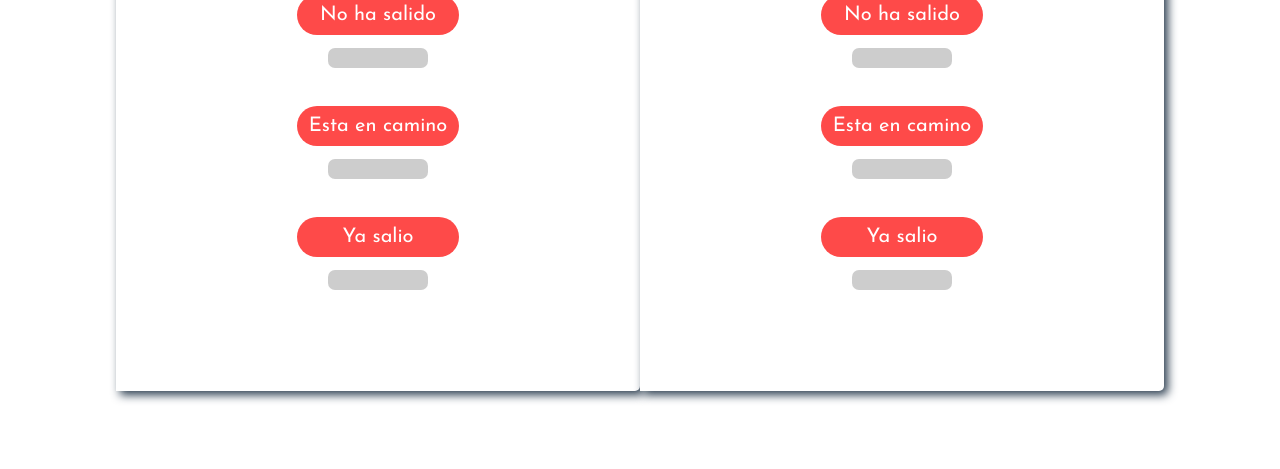
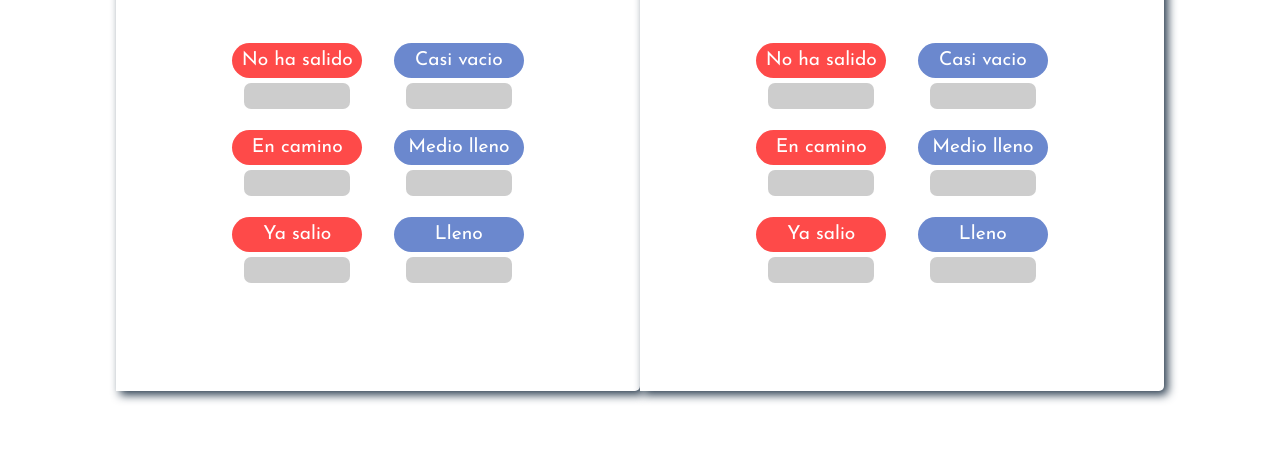
Before and after one commit to JuanPabloOS/transporte, a website: page public/index.html in a window 1280 px wide. Shown: the part 331-800 px from the top of the page. Drawn offline with nearby package versions, Linux system fonts and the light colour scheme; no server answers; a web font is replaced by a local one.

Commit message:
Index mucho menos feo

```diff
--- a/public/css/index.css
+++ b/public/css/index.css
@@ -24,6 +24,9 @@
     align-items: center;
     flex-wrap: wrap-reverse;
 }
+.contOpciones{
+    width: 65%;
+}
 .elem{
     height: 80%;
     padding: 10px;
@@ -37,17 +40,6 @@
     border-bottom-right-radius: 5px;
     background-color: #ffffff;
     flex-basis: 40%;
-    align-items: center;
-}
-.opcion{
-    border-radius: 25px;
-    color: #fff;
-    background-color: #FE4A49;
-    width: 35%;
-    height: 40px;;
-    border: 0;
-    padding: 5px;
-    display: flex;
     align-items: center;
 }
 .bus2{
@@ -86,18 +78,34 @@ p{
 input{
     width: 60%;
     height: 30px;
-    padding: 5px;
+    padding-left: px;
     margin: 5px;
     border: 0;
     border-bottom: 2px;
     border-bottom: solid;
     border-bottom-color: #003362;
-    font-size: 1.25em;
+    font-size: 1.2em;
     background-color: #fff;
     text-align: center;
     align-content: center;
 }
+.opcion{
+    border-radius: 25px;
+    color: #fff;
+    background-color: #FE4A49;
+    width: 130px;
+    height: 35px;;
+    border: 0;
+    padding: 5px;
+    display: flex;
+    align-items: center;
+}
+.llenado{
+    background-color: #6B88CE;
+}
 .limite {
+    margin-left: 17px;
+    padding: 3px;
     background-color:#CDCDCD;
     width:100px;
     height: 20px;
@@ -105,9 +113,20 @@ input{
 }
 .grafica{
     background-color:#6B88CE;
-    width:0%;
+    width: 0%;
     height: 100%;
     border-radius: 7px;
+}
+.grafic2{
+    background-color:#FE4A49;
+}
+.izq{
+    float: left;
+    align-items: center;
+}
+.der{
+    float: right;
+    align-items: center;
 }
 
             /* pantalla pequeña */
--- a/public/index.html
+++ b/public/index.html
@@ -18,15 +18,31 @@
                     <img src="img/logo.png" alt="">
                     <p>Primer Autobus</p>
                 </div>
+                <div class="contOpciones">
+                    <div class="izq">
                         <input class="opcion" name="bus1" type="button" value="No ha salido" onclick="actualizar(1,1)">
                         <div class="limite"><div class="grafica" id="b1-1"></div></div>
                         <br>
-                <input class="opcion" name="bus1" type="button" value="Esta en camino" onclick="actualizar(1,2)">
+                        <input class="opcion" name="bus1" type="button" value="En camino" onclick="actualizar(1,2)">
                         <div class="limite"><div class="grafica" id="b1-2"></div></div>
                         <br>
                         <input class="opcion" name="bus1" type="button" value="Ya salio" onclick="actualizar(1,3)">
                         <div class="limite"><div class="grafica" id="b1-3"></div></div>
                         <br>
+                    </div>
+                    <div class="der">
+                        <input class="opcion llenado" name="bus1" type="button" value="Casi vacio" onclick="actualizar(1,4)">
+                        <div class="limite"><div class="grafica grafic2" id="b1-4"></div></div>
+                        <br>
+                        <input class="opcion llenado" name="bus1" type="button" value="Medio lleno" onclick="actualizar(1,5)">
+                        <div class="limite"><div class="grafica grafic2" id="b1-5"></div></div>
+                        <br>
+                        <input class="opcion llenado" name="bus1" type="button" value="Lleno" onclick="actualizar(1,6)">
+                        <div class="limite"><div class="grafica grafic2" id="b1-6"></div></div>
+                        <br>
+                    </div>
+                </div>
+
             </div>
         </div>
         <div class="elem bus2">
@@ -35,15 +51,30 @@
                     <img src="img/logo.png" alt="">
                     <p>Segundo Autobus</p>
                 </div>
+                <div class="contOpciones">
+                    <div class="izq">
                         <input class="opcion" name="bus2" type="button" value="No ha salido" onclick="actualizar(2,1)">
                         <div class="limite"><div class="grafica" id="b2-1"></div></div>
                         <br>
-                <input class="opcion" name="bus2" type="button" value="Esta en camino" onclick="actualizar(2,2)">
+                        <input class="opcion" name="bus2" type="button" value="En camino" onclick="actualizar(2,2)">
                         <div class="limite"><div class="grafica" id="b2-2"></div></div>
                         <br>
                         <input class="opcion" name="bus2" type="button" value="Ya salio" onclick="actualizar(2,3)">
                         <div class="limite"><div class="grafica" id="b2-3"></div></div>
                         <br>
+                    </div>
+                    <div class="der">
+                        <input class="opcion llenado" name="bus2" type="button" value="Casi vacio" onclick="actualizar(2,4)">
+                        <div class="limite"><div class="grafica grafic2" id="b2-4"></div></div>
+                        <br>
+                        <input class="opcion llenado" name="bus2" type="button" value="Medio lleno" onclick="actualizar(2,5)">
+                        <div class="limite"><div class="grafica grafic2" id="b2-5"></div></div>
+                        <br>
+                        <input class="opcion llenado" name="bus2" type="button" value="Lleno" onclick="actualizar(2,6)">
+                        <div class="limite"><div class="grafica grafic2" id="b2-6"></div></div>
+                        <br>
+                    </div>
+                </div>
             </div>
         </div>
     </div>
```
Lines whose indentation alone changed are shown as unchanged.
